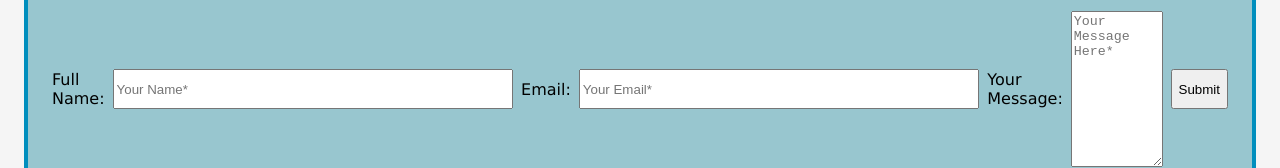
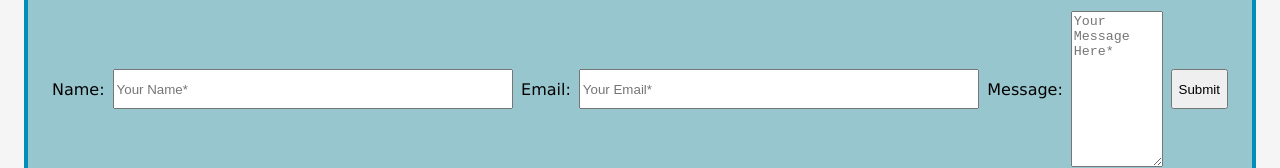
Before and after one commit to austwang/austwang.github.io, a plain HTML site: page index.html in a window 1280 px wide. Shown: the part 1747-1915 px from the top of the page. Drawn offline with Linux system fonts and the light colour scheme.

Commit message:
change form field label text

```diff
--- a/index.html
+++ b/index.html
@@ -92,11 +92,11 @@
             <section id="contact">
                 <h2>Contact Me</h2>
                 <form action="https://httpbin.org/get" method="get">
-                    <label class="name-label" for="fullName">Full Name:</label>
+                    <label class="name-label" for="fullName">Name:</label>
                     <input type="text" name="fullName" id="fullName" placeholder="Your Name*" autocomplete="on" required>
                     <label class="email-label" for="email">Email:</label>
                     <input type="text" name="email" id="email" placeholder="Your Email*" autocomplete="on" required>
-                    <label class="message-label" for="message">Your Message:</label>
+                    <label class="message-label" for="message">Message:</label>
                     <textarea name="message" id="message" cols="30" rows="10" placeholder="Your Message Here*" required></textarea>
                     <button type="submit">Submit</button>
                 </form>
```
